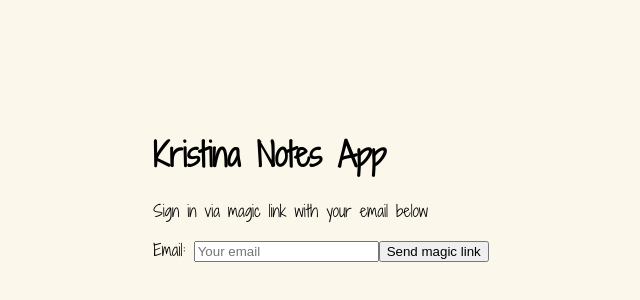
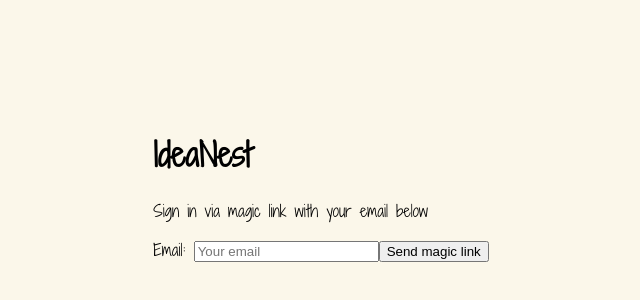
Before and after one commit to KristinaKolesnyk/notion-clone, a React (Vite) app: page /auth in a window 1280 px wide. Shown: the part 214-514 px from the top of the page, without its empty margins (319-959 px from the left). Built offline with nearby package versions, Linux system fonts and the light colour scheme.

Commit message:
database connection fix

```diff
--- a/index.html
+++ b/index.html
@@ -4,7 +4,7 @@
     <meta charset="UTF-8" />
     <link rel="icon" type="image/svg+xml" href="/src/assets/vite.svg" />
     <meta name="viewport" content="width=device-width, initial-scale=1.0" />
-    <title>Notion Clone</title>
+    <title>IdeaNest</title>
   </head>
   <body>
     <div id="root"></div>
--- a/src/Node/PageNode.tsx
+++ b/src/Node/PageNode.tsx
@@ -45,7 +45,7 @@ export const PageNode = ({node, isFocused, index}: PageNodeProps) => {
                 .select("title")
                 .eq("slug", node.value)
                 .single();
-            setPageTitle(data?.title);
+            setPageTitle(data?.title ?? "Untitled");
         };
         if (node.type === "page" && node.value) {
             fetchPageTitle();
@@ -63,7 +63,7 @@ export const PageNode = ({node, isFocused, index}: PageNodeProps) => {
                 [styles.focused]: isFocused,
             })}
         >
-            📄 {pageTitle}
+            📄 {pageTitle || "Untitled"}
         </div>
     );
 };
--- a/src/auth/Auth.tsx
+++ b/src/auth/Auth.tsx
@@ -32,7 +32,7 @@ export const Auth = () => {
     return (
         <div className={styles.centeredFlex}>
             <div>
-                <h1>Kristina Notes App</h1>
+                <h1>IdeaNest</h1>
                 <p>Sign in via magic link with your email below</p>
                 {loading ? ("Sending magic link...") : (
                     <form onSubmit={handleLogin}>
--- a/src/utils/types.ts
+++ b/src/utils/types.ts
@@ -7,7 +7,7 @@ export type NodeData = {
 }
 
 export type Page = {
-    id: string;
+    id: number;
     slug: string;
     title: string;
     nodes: NodeData[];
--- a/src/utils/updatePage.ts
+++ b/src/utils/updatePage.ts
@@ -4,7 +4,12 @@ import { debounce } from "./debounce";
 
 export const updatePage = debounce(
     async (page: Partial<Page> & Pick<Page, "id">) => {
-        await supabase.from("pages").update(page).eq("id", page.id);
+        console.log("UPDATE PAGE PAYLOAD", page);
+        const { error } = await supabase.from("pages").update(page).eq("id", page.id);
+
+        if (error) {
+            console.error("Failed to update page", error);
+        }
     },
     500
 );
```
Also changed, not shown: src/Page/Page.tsx (+8 -0 lines), src/fonts/Gluten-VariableFont_slnt,wght.ttf (deleted), src/supabaseClient.ts (line endings or trailing spaces).
